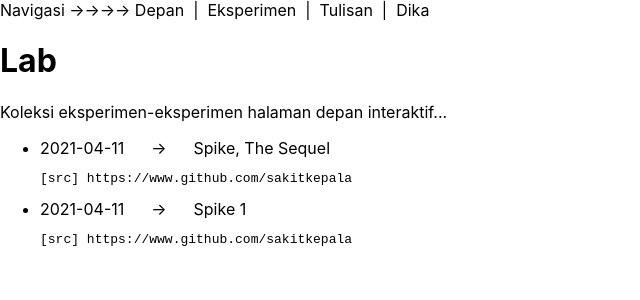
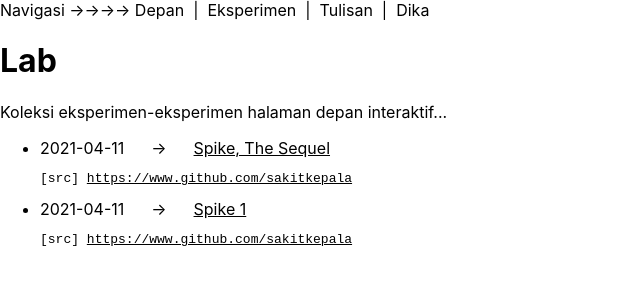
Before and after one commit to sakitkepala/sakitkepaladotdev-v0, a Next.js app: page /lab in a window 1280 px wide. Shown: the top 300 px of the page, without its empty margins (0-640 px from the left). Built offline with nearby package versions, Linux system fonts and the light colour scheme.

Commit message:
Housekeeping

```diff
--- a/pages/lab.js
+++ b/pages/lab.js
@@ -2,7 +2,7 @@ import * as React from "react";
 import Link from "next/link";
 import { getSemuaSortir } from "../lib/api/eksperimen";
 
-export async function getStaticProps(context) {
+export async function getStaticProps() {
   return {
     props: {
       data: getSemuaSortir(),
@@ -26,14 +26,16 @@ export default function Lab({ data }) {
                 {tanggal}
                 &nbsp;&nbsp;&nbsp;&nbsp;&nbsp; &rarr;
                 &nbsp;&nbsp;&nbsp;&nbsp;&nbsp;
-                {judul}
+                <u>{judul}</u>
               </a>
             </Link>
             {source ? (
               <pre>
                 [src]{" "}
                 <Link href={source}>
-                  <a>{source}</a>
+                  <a>
+                    <u>{source}</u>
+                  </a>
                 </Link>
               </pre>
             ) : null}
```
